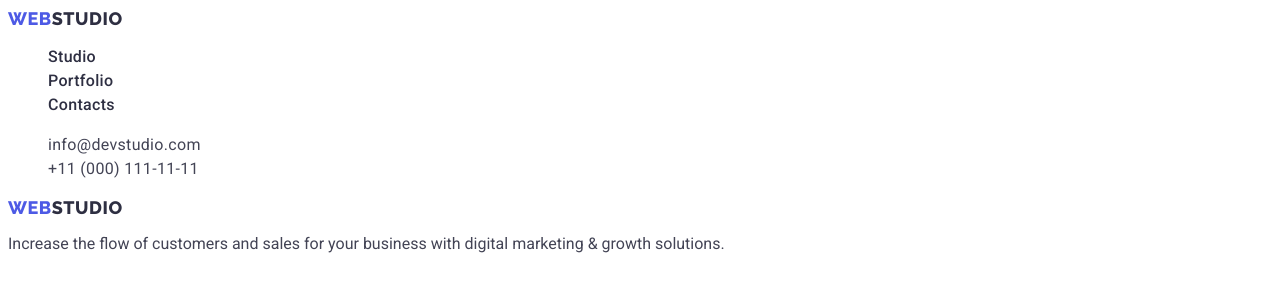
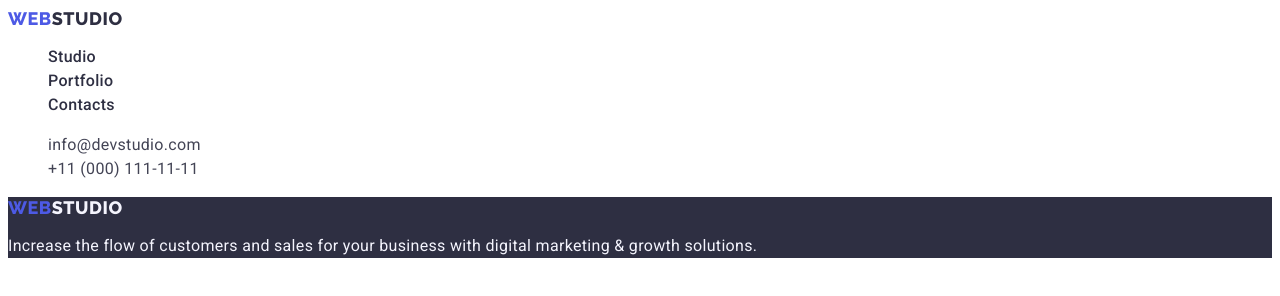
Before and after one commit to Yaremkevych/goit-markup-hw-02, a plain HTML site: page portfolio.html in a window 1280 px wide. Drawn offline with Linux system fonts and the light colour scheme.

Commit message:
header & footer

```diff
--- a/css/styles.css
+++ b/css/styles.css
@@ -2,6 +2,8 @@
     --iris: #4d5ae5;
     --navyblue: #2e2f42;
     --slate: #434455;
+    --bgrnd: #ffffff;
+    --cloud: #f4f4fd;
 }
 
 body {
@@ -9,7 +11,7 @@ body {
     font-size: 16px;
     font-style: normal;
     color: var(--slate);
-    background-color: ffffff;
+    background-color: var(--bgrnd);
 }
 .list {
     list-style-type: none;
@@ -27,7 +29,7 @@ body {
     letter-spacing: 0.03em;
     text-transform: uppercase;
 }
-.logo span {
+.logo .header-logo {
     color: var(--navyblue);
 }
 
@@ -37,9 +39,29 @@ body {
     line-height: 1.5;
     letter-spacing: 0.02em;
 }
+.address {
+    font-style: normal;
+}
 .address-list-item {
     color: var(--slate);
     line-height: 1.5;
     letter-spacing: 0.02em;
-    font-style: normal;
 }
+.address-list-item:hover,
+.navigation-list-item:hover,
+.address-list-item:focus,
+.navigation-list-item:focus {
+    color: var(--iris);
+}
+/*-----------FOOTER-----------*/
+.footer {
+    background-color: var(--navyblue);
+}
+.logo .footer-logo {
+    color: var(--cloud);
+}
+.footer-text {
+    color: var(--cloud);
+    line-height: 1.5;
+    letter-spacing: 0.02em;
+}
--- a/portfolio.html
+++ b/portfolio.html
@@ -16,11 +16,13 @@
         <header>
             <nav class="navigation">
                 <a class="logo link" href="./index.html"
-                    >Web<span>Studio</span></a
+                    >Web<span class="header-logo">Studio</span></a
                 >
                 <ul class="navigation-list list">
                     <li>
-                        <a class="navigation-list-item link" href="">Studio</a>
+                        <a class="navigation-list-item link" href="./index.html"
+                            >Studio</a
+                        >
                     </li>
                     <li>
                         <a
@@ -36,7 +38,7 @@
                     </li>
                 </ul>
             </nav>
-            <address>
+            <address class="address">
                 <ul class="address-list list">
                     <li>
                         <a
@@ -56,9 +58,11 @@
             </address>
         </header>
         <main></main>
-        <footer>
-            <a class="logo link" href="./index.html">Web<span>Studio</span></a>
-            <p>
+        <footer class="footer">
+            <a class="logo link" href="./index.html"
+                >Web<span class="footer-logo">Studio</span></a
+            >
+            <p class="footer-text">
                 Increase the flow of customers and sales for your business with
                 digital marketing & growth solutions.
             </p>
```
Also changed, not shown: index.html (+10 -6 lines).
